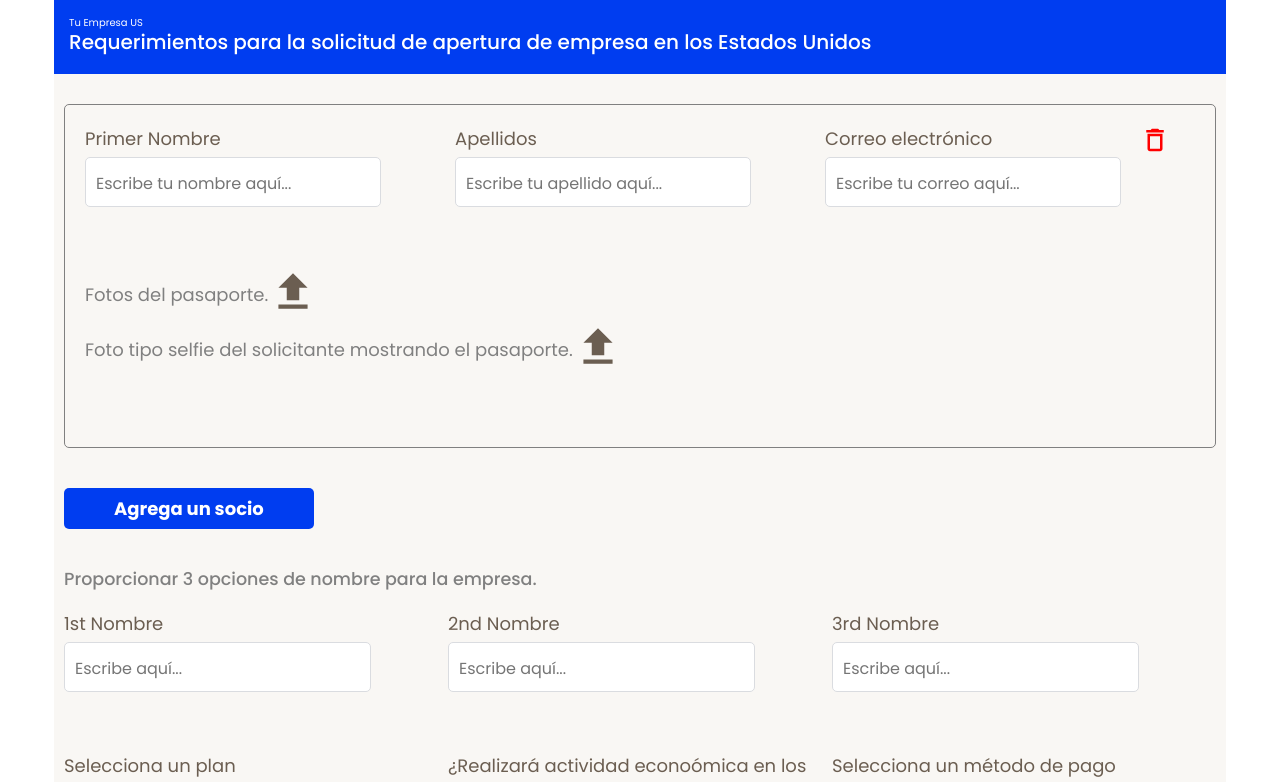
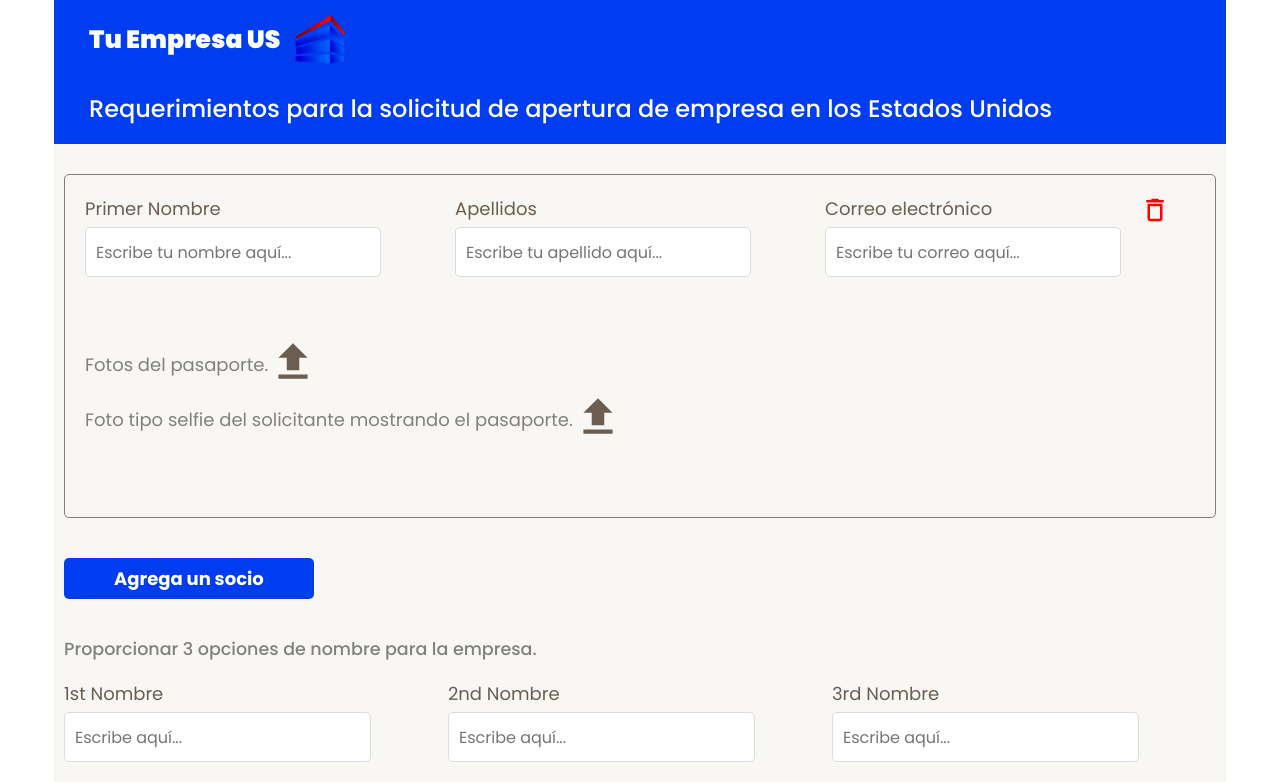
Before and after one commit to jesuscarrasquel/tuempresaapp, a React (Create React App) app in the folder client/: page /formulario in a window 1280 px wide. Shown: the top 782 px of the page. Built offline with nearby package versions, Linux system fonts and the light colour scheme.

Commit message:
finalizacion logo

```diff
--- a/client/src/pages/formulario/Formulario.jsx
+++ b/client/src/pages/formulario/Formulario.jsx
@@ -4,6 +4,8 @@ import { useState } from "react";
 import { Upload, DoneOutline, Clear, DeleteOutline } from "@mui/icons-material";
 import { sendEmail } from "../../api/peticiones";
 import Thumb from "../../components/Thumb";
+// import Logo from "../assets2/logo-sinfondo2.png";
+import Logo from "../../assets2/logo-sinfondo2.png";
 export default function Formulario() {
   const [successSent, setSuccessSent] = useState(false);
   const onSubmit = async (data) => {
@@ -138,7 +140,7 @@ export default function Formulario() {
             <div className="header__formulario">
               <div className="company-name">
                 <span>Tu Empresa US</span>
-                {/* <img src={Logo} alt="Tu empresa US Logo" className="logo" /> */}
+                <img src={Logo} alt="Tu empresa US Logo" className="logo" />
               </div>
               <h2>
                 Requerimientos para la solicitud de apertura de empresa en los
--- a/client/src/pages/formulario/formulario.css
+++ b/client/src/pages/formulario/formulario.css
@@ -162,6 +162,33 @@ input[type="file"] {
   margin-bottom: 20px;
 }
 
+.header__formulario h2 {
+  font-size: 24px;
+  padding-left: 2rem;
+}
+
+.company-name {
+  margin-bottom: 3rem;
+  width: 100%;
+  display: flex;
+  justify-content: start;
+}
+.logo {
+  width: 5rem;
+  height: 5rem;
+  margin-left: 1.5rem;
+}
+
+.company-name {
+  padding-left: 2rem;
+}
+
+.company-name span {
+  font-size: 2.5rem;
+  font-weight: 900;
+  color: white;
+}
+
 @media (min-width: 600px) {
   .basic__info {
     display: flex;
```
